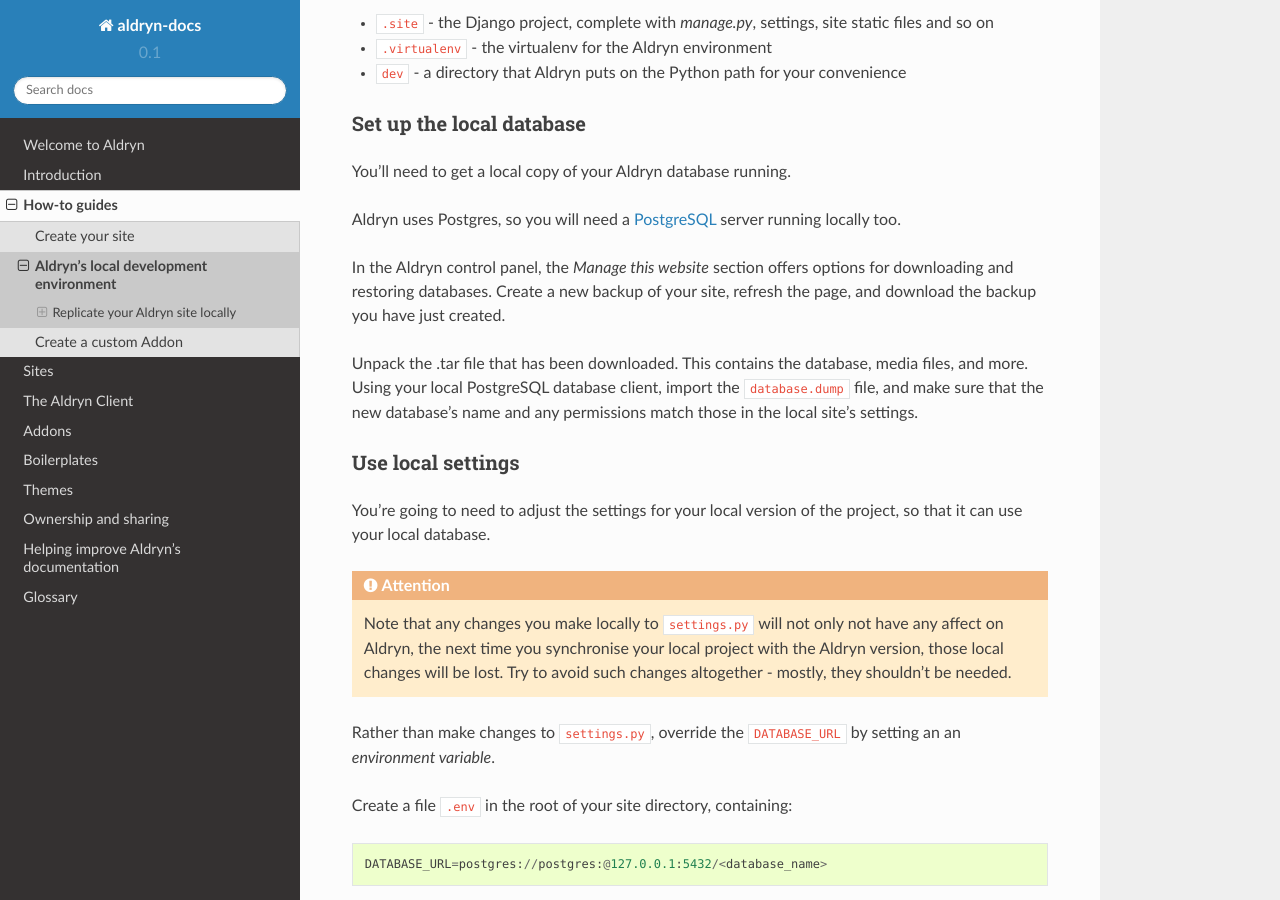
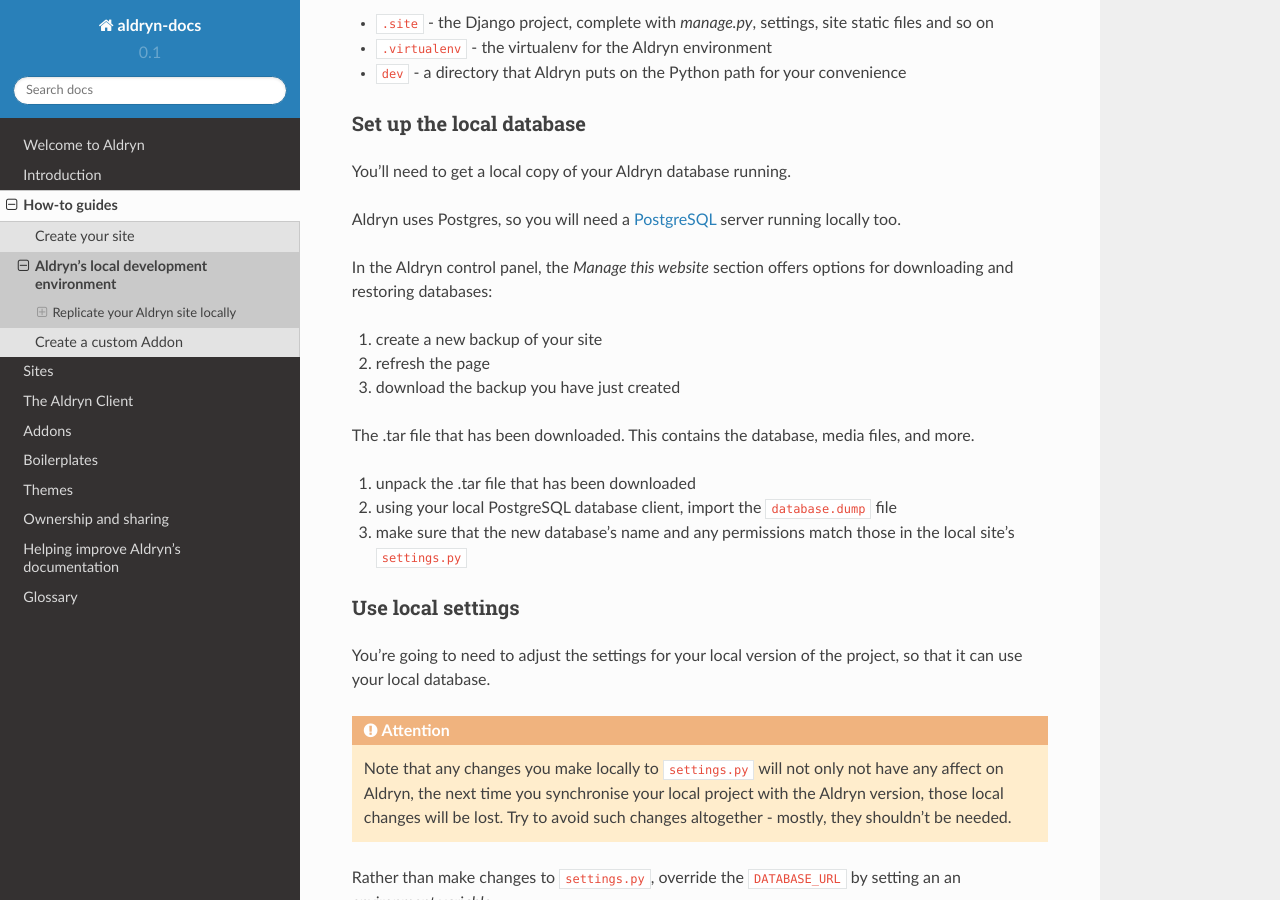
Before and after one commit to aldryn/aldryn-docs, a Sphinx documentation site: the page built from docs/how-to/local_development.rst, in a window 1280 px wide and 900 px high, scrolled down 1248 px. Built offline with Sphinx 7.4.7 and the Read the Docs theme 2.0.0, drawn with Linux system fonts in a browser that asks for light colours.

Commit message:
Clearer explanaton of local dev docs database setup steps

```diff
--- a/docs/how-to/local_development.rst
+++ b/docs/how-to/local_development.rst
@@ -64,12 +64,17 @@
 locally too.
 
 In the Aldryn control panel, the *Manage this website* section offers options for
-downloading and restoring databases. Create a new backup of your site, refresh the
-page, and download the backup you have just created.
+downloading and restoring databases:
 
-Unpack the .tar file that has been downloaded. This contains the database, media files, and more.
-Using your local PostgreSQL database client, import the ``database.dump`` file, and make sure that
-the new database's name and any permissions match those in the local site's settings.
+#. create a new backup of your site
+#. refresh the page
+#. download the backup you have just created
+
+The .tar file that has been downloaded. This contains the database, media files, and more.
+
+#. unpack the .tar file that has been downloaded
+#. using your local PostgreSQL database client, import the ``database.dump`` file
+#. make sure that the new database's name and any permissions match those in the local site's ``settings.py``
 
 Use local settings
 ------------------
```
